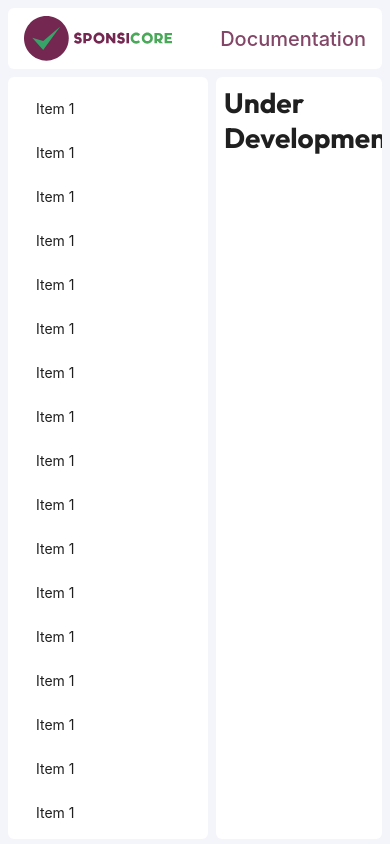
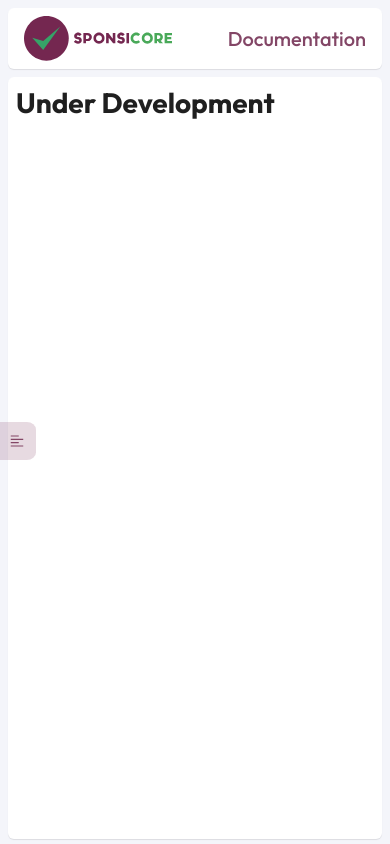
Before and after one commit to vishaljoping-capsitech/Sponsicore-Docs, a React (Vite) app: page / in a window 390 px wide. Built offline with nearby package versions, Linux system fonts and the light colour scheme.

Commit message:
Refactor layout components and add mobile sidebar functionality

```diff
--- /dev/null
+++ b/src/components/MobileSidebar.tsx
@@ -0,0 +1,29 @@
+import * as React from 'react';
+import { LeftOutlined } from '@ant-design/icons';
+import { Drawer, Row } from 'antd';
+
+interface mobileSidebarProps {
+    collapsed?: boolean;
+    setCollapsed?: React.Dispatch<React.SetStateAction<boolean>>;
+}
+
+
+const MobileSidebar: React.FC<mobileSidebarProps> = ({ collapsed, setCollapsed }) => {
+
+    return (<Drawer
+        placement="left"
+        width={300}
+        zIndex={1001}
+        maskClosable
+        closeIcon={false}
+        open={!collapsed}
+        onClose={() => setCollapsed && setCollapsed(true)}
+        footer={
+            <Row justify="center" className="py-2">
+                <LeftOutlined onClick={() => setCollapsed && setCollapsed(true)} className="drawer-close-icon" />
+            </Row>
+        }>
+    </Drawer>);
+};
+
+export default MobileSidebar;
--- a/src/components/SideBar.tsx
+++ b/src/components/SideBar.tsx
@@ -1,4 +1,5 @@
 import { Menu } from 'antd'
+import '../css/common.css'
 import React from 'react'
 
 const items = [
@@ -81,9 +82,11 @@ const items = [
 ]
 
 
-const SideBar:React.FC = () => {
+const SideBar: React.FC = () => {
   return (
-    <Menu className='ant-layout-main-content scrollable' items={items} style={{border:'none'}}></Menu>
+    <>
+      <Menu className='ant-layout-main-content scrollable' items={items}></Menu>
+    </>
   )
 }
 
--- a/src/components/TopHeader.tsx
+++ b/src/components/TopHeader.tsx
@@ -1,11 +1,15 @@
-import { Image, Row, Typography } from 'antd';
+import { Col, Image, Row, Typography } from 'antd';
 import React from 'react'
 import { images } from '../assets';
 
 const TopHeader: React.FC = () => {
     return (
-        <Row className='bg-white mx-2 my-2 py-2 px-4 rounded-md' justify="space-between" align={'middle'}>
-            <Image height={45} src={images.logo} preview={false} />
+        <Row className='bg-white mx-2 my-2 py-2 px-4 rounded-md docs-shadow' justify="space-between" align={'middle'}>
+            <Col>
+                <Row align='middle'>
+                    <Image height={45} src={images.logo} preview={false} />
+                </Row>
+            </Col>
             <Typography.Text className='text-xl font-medium theme-color'>Documentation</Typography.Text>
         </Row>
     )
--- /dev/null
+++ b/src/css/common.css
@@ -0,0 +1,43 @@
+.ant-layout-main-content .ant-menu {
+  height: calc(100vh - 100px) !important;
+  overflow-y: auto !important;
+  border: none !important;
+}
+
+.ant-layout-main-content .ant-menu .ant-menu-item {
+  border-radius: 0 !important;
+  border-left: 2px solid transparent !important;
+}
+
+.ant-layout-main-content .ant-menu .ant-menu-item:hover {
+  border-radius: 0 !important;
+  background-color: #f9f9fc !important;
+}
+
+.ant-layout-main-content .ant-menu .ant-menu-item-selected {
+  border-left: 2px solid #01b075 !important;
+  background-color: #f9f9fc !important;
+  color: #01b075 !important;
+}
+
+.side-bar-menu-collapse {
+  position: fixed;
+  left: -10px;
+  z-index: 1000;
+  background: #7427502b;
+  padding: 12px 12px 12px 20px;
+  border-radius: 20%;
+  top: 50%;
+  display: flex;
+  display: none;
+}
+
+@media (max-width: 768px) {
+  .side-bar-menu-collapse {
+    display: block !important;
+  }
+
+  .docs-sidebar-menu {
+    display: none !important;
+  }
+}
--- a/src/index.css
+++ b/src/index.css
@@ -1,10 +1,10 @@
 @import url("https://fonts.googleapis.com/css2?family=Outfit:wght@100..900&display=swap");
-
 
 * {
   padding: 0;
   margin: 0;
   box-sizing: border-box;
+  font-family: "Outfit", sans-serif !important;
 }
 
 body {
@@ -12,26 +12,24 @@ body {
   margin: auto !important;
 }
 
-.theme-color{
-  color:#834666;
+.theme-color {
+  color: #834666;
 }
 .ant-layout {
   background: #f4f5fa !important;
-  font-family: 'Outfit', sans-serif !important;
-}
-
-.ant-layout-main-content{
+}
+
+.ant-layout-main-content {
   height: calc(100vh - 82px) !important;
   overflow-y: auto !important;
 }
 
-.ant-layout-main-content .ant-menu{
-  height: calc(100vh - 98px) !important;
-  overflow-y: auto !important;
-}
-
 .bg-white {
   background-color: white;
+}
+
+.docs-shadow {
+  box-shadow: 0px 1px 1px 0px #0000001a;
 }
 
 .scrollable {
@@ -49,7 +47,7 @@ body {
 }
 
 .scrollable::-webkit-scrollbar-thumb {
-  background: #E3E7F0 !important;
+  background: #e3e7f0 !important;
   border-radius: 4px;
 }
 
--- a/src/pages/MainLayout.tsx
+++ b/src/pages/MainLayout.tsx
@@ -4,25 +4,38 @@ import Sider from 'antd/es/layout/Sider';
 import { Content } from 'antd/es/layout/layout';
 import TopHeader from '../components/TopHeader';
 import SideBar from '../components/SideBar';
+import '../css/common.css'
+import { AlignLeftOutlined } from '@ant-design/icons';
+import MobileSidebar from '../components/mobileSidebar';
 
 const MainLayout: React.FC = () => {
+
+  const [collapsed, setCollapsed] = React.useState(true);
+
+  const onMenuClick = () => {
+    setCollapsed(!collapsed);
+  }
+
   return (
+    <>
+    <MobileSidebar collapsed={collapsed} setCollapsed={setCollapsed} />
     <Row justify={'center'}>
-      <Col md={18} xs={24}>
+      <Col xl={18} xs={24}>
         <Layout>
           <TopHeader />
           <Layout>
-            <Sider className='bg-white ml-2 p-2 rounded-md ant-layout-main-content scrollable'>
+            <Sider className='bg-white ml-2 p-2 rounded-md ant-layout-main-content scrollable docs-shadow docs-sidebar-menu'>
               <SideBar />
             </Sider>
-            <Content className='bg-white mx-2 p-2 rounded-md ant-layout-main-content scrollable'>
+            <Content className='bg-white mx-2 p-2 rounded-md ant-layout-main-content scrollable docs-shadow'>
+              <AlignLeftOutlined onClick={onMenuClick} className='text-md cursor-pointer side-bar-menu-collapse theme-color pr-4' style={{ lineHeight: "1px" }} />
               <h1>Under Development</h1>
             </Content>
           </Layout>
         </Layout>
       </Col>
-
     </Row>
+    </>
   )
 }
 
```
